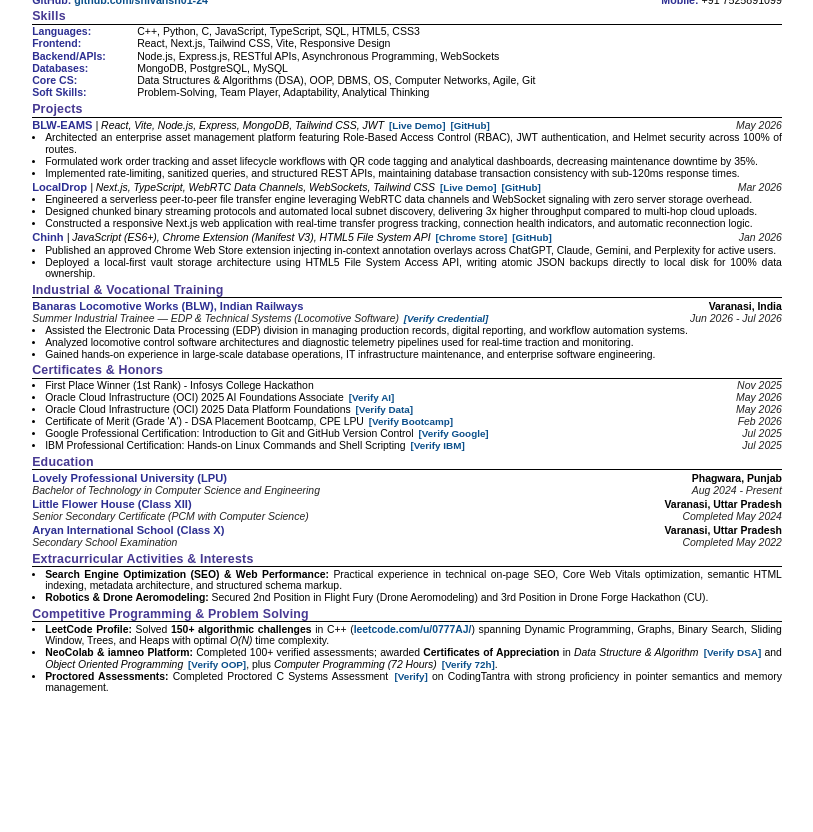
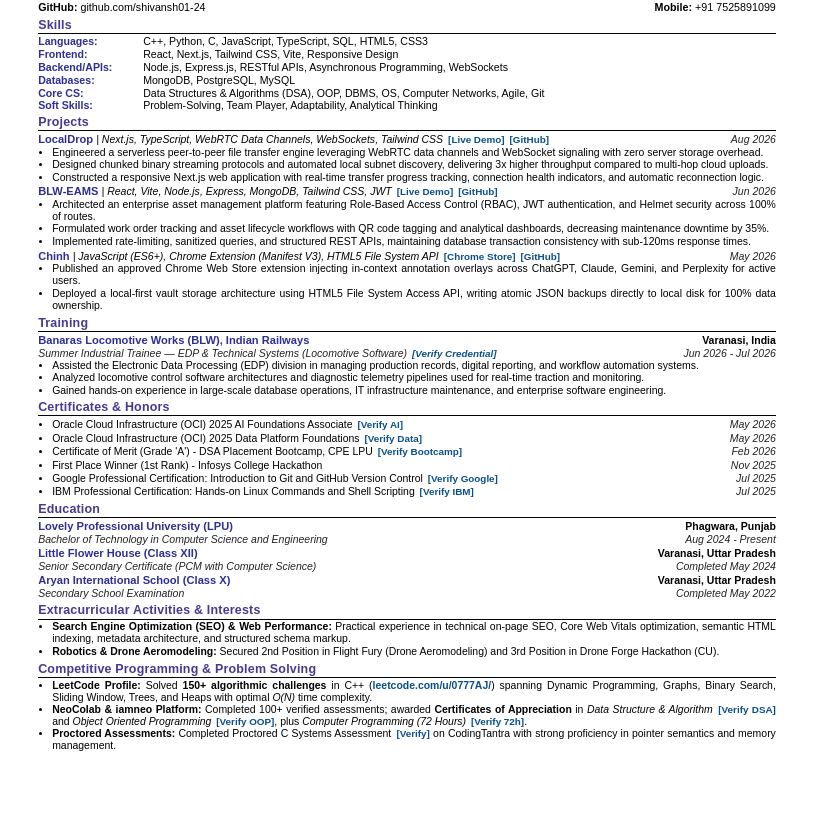
Before and after one commit to shivansh01-24/Portlo3d, a plain HTML site: page resume.html in a window 1280 px wide. Shown: the part 53-885 px from the top of the page, without its empty margins (233-1046 px from the left). Drawn offline with Linux system fonts and the light colour scheme.

Commit message:
style(resume): make contact links neutral, sort projects & certs newest-first, rename to Training, and expand layout spacing

```diff
--- a/resume.html
+++ b/resume.html
@@ -17,12 +17,12 @@
     font-family: Arial, Helvetica, sans-serif;
     color: #000000;
     background-color: #ffffff;
-    line-height: 1.13;
-    padding: 10px 22px 8px 22px;
+    line-height: 1.17;
+    padding: 14px 28px 12px 28px;
     width: 210mm;
     height: 297mm;
     margin: 0 auto;
-    font-size: 8.0pt;
+    font-size: 8.05pt;
     -webkit-print-color-adjust: exact;
   }
   a {
@@ -36,41 +36,49 @@
 
   /* HEADER */
   .name-title {
-    font-size: 15pt;
+    font-size: 15.5pt;
     font-weight: bold;
     color: #2D2F92;
-    margin-bottom: 1.5px;
+    margin-bottom: 2px;
   }
   .contact-row {
     display: flex;
     justify-content: space-between;
     align-items: baseline;
-    font-size: 8.0pt;
-    margin-bottom: 1px;
+    font-size: 8.05pt;
+    margin-bottom: 1.5px;
     color: #000000;
   }
   .contact-item-label {
-    color: #2D2F92;
+    color: #000000;
     font-weight: bold;
+  }
+  .contact-row a {
+    color: #000000;
+    font-weight: normal;
+    text-decoration: none;
+  }
+  .contact-row a:hover {
+    text-decoration: underline;
   }
 
   /* SECTION HEADERS */
   .section {
-    margin-top: 2.8px;
+    margin-top: 3.8px;
   }
   .section-title {
-    font-size: 9.3pt;
+    font-size: 9.35pt;
     font-weight: bold;
     color: #473992;
     border-bottom: 1.2px solid #000000;
     padding-bottom: 0.5px;
-    margin-bottom: 1.5px;
+    margin-bottom: 1.8px;
     letter-spacing: 0.2px;
   }
 
   /* ENTRIES */
   .entry {
-    margin-bottom: 1.5px;
+    margin-bottom: 1.8px;
   }
   .entry-header {
     display: flex;
@@ -83,12 +91,12 @@
     color: #2D2F92;
   }
   .entry-tech {
-    font-size: 7.85pt;
+    font-size: 7.9pt;
     font-style: italic;
     color: #000000;
   }
   .entry-date {
-    font-size: 7.85pt;
+    font-size: 7.9pt;
     color: #222222;
     white-space: nowrap;
     font-style: italic;
@@ -96,9 +104,9 @@
   .entry-subtitle {
     display: flex;
     justify-content: space-between;
-    font-size: 7.85pt;
+    font-size: 7.9pt;
     color: #000000;
-    margin-bottom: 0.5px;
+    margin-bottom: 0.6px;
   }
   .entry-subtitle-title {
     font-style: italic;
@@ -108,23 +116,23 @@
   /* BULLETS */
   ul {
     list-style-type: disc;
-    margin-left: 13px;
-    margin-top: 0.5px;
+    margin-left: 14px;
+    margin-top: 0.6px;
   }
   li {
-    margin-bottom: 0.3px;
-    font-size: 7.8pt;
+    margin-bottom: 0.4px;
+    font-size: 7.85pt;
     text-align: justify;
-    line-height: 1.12;
+    line-height: 1.15;
     color: #000000;
   }
 
   /* SKILLS & CERTS */
   .skills-row {
     display: flex;
-    font-size: 7.9pt;
-    margin-bottom: 0.5px;
-    line-height: 1.12;
+    font-size: 7.95pt;
+    margin-bottom: 0.6px;
+    line-height: 1.15;
   }
   .skills-label {
     font-weight: bold;
@@ -137,11 +145,11 @@
   }
 
   .cert-list {
-    margin-left: 13px;
+    margin-left: 14px;
   }
   .cert-list li {
-    margin-bottom: 0.3px;
-    font-size: 7.8pt;
+    margin-bottom: 0.4px;
+    font-size: 7.85pt;
   }
   .cert-item {
     display: flex;
@@ -206,12 +214,29 @@
     <div class="entry">
       <div class="entry-header">
         <span>
+          <strong class="entry-title">LocalDrop</strong>
+          <span class="entry-tech">| Next.js, TypeScript, WebRTC Data Channels, WebSockets, Tailwind CSS</span>
+          <a class="badge-link" href="https://localdrop-seven.vercel.app/" target="_blank">[Live Demo]</a>
+          <a class="badge-link" href="https://github.com/shivansh01-24/LocalDrop" target="_blank">[GitHub]</a>
+        </span>
+        <span class="entry-date">Aug 2026</span>
+      </div>
+      <ul>
+        <li>Engineered a serverless peer-to-peer file transfer engine leveraging WebRTC data channels and WebSocket signaling with zero server storage overhead.</li>
+        <li>Designed chunked binary streaming protocols and automated local subnet discovery, delivering 3x higher throughput compared to multi-hop cloud uploads.</li>
+        <li>Constructed a responsive Next.js web application with real-time transfer progress tracking, connection health indicators, and automatic reconnection logic.</li>
+      </ul>
+    </div>
+
+    <div class="entry">
+      <div class="entry-header">
+        <span>
           <strong class="entry-title">BLW-EAMS</strong>
           <span class="entry-tech">| React, Vite, Node.js, Express, MongoDB, Tailwind CSS, JWT</span>
           <a class="badge-link" href="https://blw-eams.vercel.app/login" target="_blank">[Live Demo]</a>
           <a class="badge-link" href="https://github.com/shivansh01-24/blw-eams" target="_blank">[GitHub]</a>
         </span>
-        <span class="entry-date">May 2026</span>
+        <span class="entry-date">Jun 2026</span>
       </div>
       <ul>
         <li>Architected an enterprise asset management platform featuring Role-Based Access Control (RBAC), JWT authentication, and Helmet security across 100% of routes.</li>
@@ -223,29 +248,12 @@
     <div class="entry">
       <div class="entry-header">
         <span>
-          <strong class="entry-title">LocalDrop</strong>
-          <span class="entry-tech">| Next.js, TypeScript, WebRTC Data Channels, WebSockets, Tailwind CSS</span>
-          <a class="badge-link" href="https://localdrop-seven.vercel.app/" target="_blank">[Live Demo]</a>
-          <a class="badge-link" href="https://github.com/shivansh01-24/LocalDrop" target="_blank">[GitHub]</a>
-        </span>
-        <span class="entry-date">Mar 2026</span>
-      </div>
-      <ul>
-        <li>Engineered a serverless peer-to-peer file transfer engine leveraging WebRTC data channels and WebSocket signaling with zero server storage overhead.</li>
-        <li>Designed chunked binary streaming protocols and automated local subnet discovery, delivering 3x higher throughput compared to multi-hop cloud uploads.</li>
-        <li>Constructed a responsive Next.js web application with real-time transfer progress tracking, connection health indicators, and automatic reconnection logic.</li>
-      </ul>
-    </div>
-
-    <div class="entry">
-      <div class="entry-header">
-        <span>
           <strong class="entry-title">Chinh</strong>
           <span class="entry-tech">| JavaScript (ES6+), Chrome Extension (Manifest V3), HTML5 File System API</span>
           <a class="badge-link" href="https://chromewebstore.google.com/detail/chinh/obehgcfdedmdgdgahnlejaldhnelifnl" target="_blank">[Chrome Store]</a>
           <a class="badge-link" href="https://github.com/shivansh01-24/web-note" target="_blank">[GitHub]</a>
         </span>
-        <span class="entry-date">Jan 2026</span>
+        <span class="entry-date">May 2026</span>
       </div>
       <ul>
         <li>Published an approved Chrome Web Store extension injecting in-context annotation overlays across ChatGPT, Claude, Gemini, and Perplexity for active users.</li>
@@ -254,9 +262,9 @@
     </div>
   </div>
 
-  <!-- 3. INDUSTRIAL & VOCATIONAL TRAINING -->
+  <!-- 3. TRAINING -->
   <div class="section">
-    <div class="section-title">Industrial &amp; Vocational Training</div>
+    <div class="section-title">Training</div>
     <div class="entry">
       <div class="entry-header">
         <span class="entry-title">Banaras Locomotive Works (BLW), Indian Railways</span>
@@ -280,12 +288,6 @@
     <ul class="cert-list">
       <li>
         <div class="cert-item">
-          <span>First Place Winner (1st Rank) - Infosys College Hackathon</span>
-          <span class="entry-date">Nov 2025</span>
-        </div>
-      </li>
-      <li>
-        <div class="cert-item">
           <span>Oracle Cloud Infrastructure (OCI) 2025 AI Foundations Associate <a class="badge-link" href="https://portlo3d.vercel.app/assets/certificates/docs/Shivansh_Srivastava_Oracle_OCI_AI_Foundations_2025.png" target="_blank">[Verify AI]</a></span>
           <span class="entry-date">May 2026</span>
         </div>
@@ -300,6 +302,12 @@
         <div class="cert-item">
           <span>Certificate of Merit (Grade 'A') - DSA Placement Bootcamp, CPE LPU <a class="badge-link" href="https://portlo3d.vercel.app/assets/certificates/docs/Shivansh_Srivastava_DSA_Placement_Bootcamp_LPU.pdf" target="_blank">[Verify Bootcamp]</a></span>
           <span class="entry-date">Feb 2026</span>
+        </div>
+      </li>
+      <li>
+        <div class="cert-item">
+          <span>First Place Winner (1st Rank) - Infosys College Hackathon</span>
+          <span class="entry-date">Nov 2025</span>
         </div>
       </li>
       <li>
```
Also changed, not shown: public/resume.html (+62 -54 lines), 2 other files.
